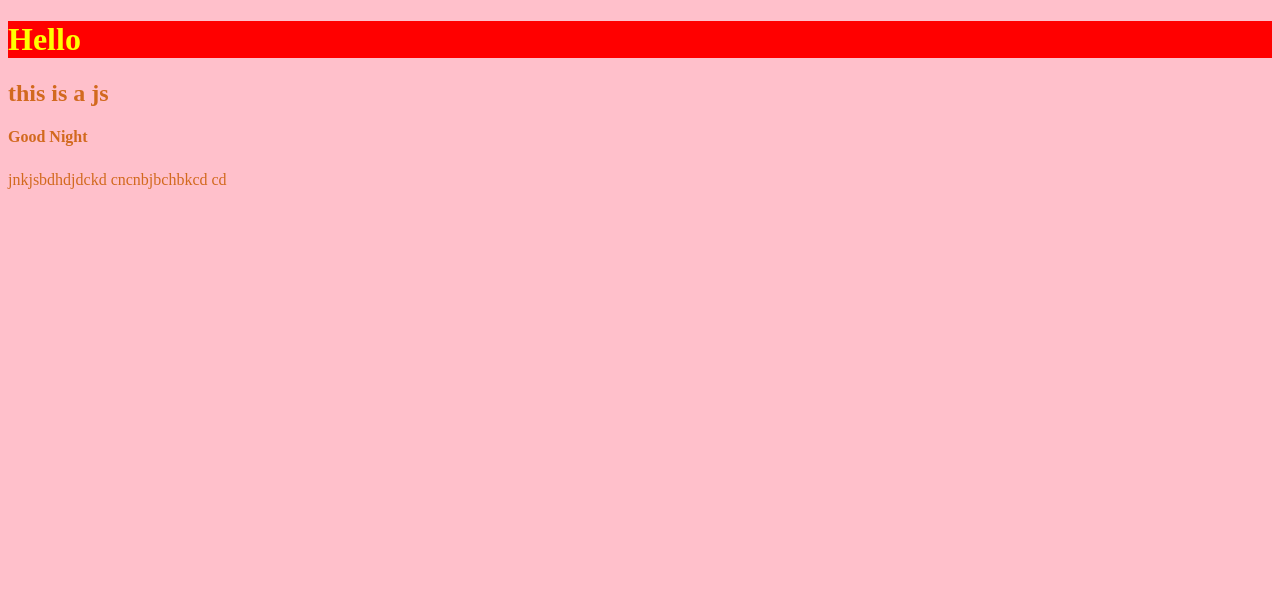
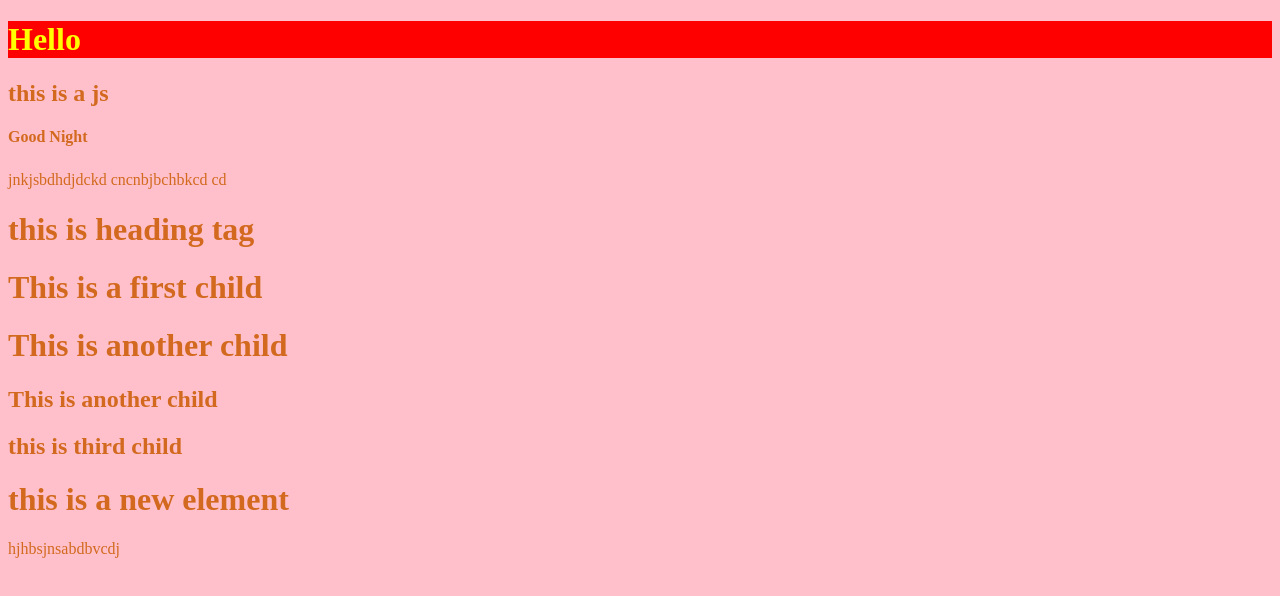
Before and after one commit to Nirmala-32/my_new_function, a plain HTML site: page selectors/index.html in a window 1280 px wide. Drawn offline with Linux system fonts and the light colour scheme.

Commit message:
dom traverse

```diff
--- a/selectors/index.html
+++ b/selectors/index.html
@@ -18,8 +18,17 @@ color:chocolate
     <h4 class="one"></h4>
     <h4 class="one"></h4>
     <h6 class="one" id="one"></h6>
-    <div id="div1"
-        <p>jnkjsbdhdjdckd cncnbjbchbkcd cd</p>
+    <div id="div1">
+        <p id="first">jnkjsbdhdjdckd cncnbjbchbkcd cd</p>
+    </div>
+    <div id="div2">
+        <h1>This is a first child</h1>
+        <h1>This is another child</h1>
+        <h2>This is another child</h2>
+        <h2>this is third child</h2>
+    </div>
+    <div>
+        <p>hjhbsjnsabdbvcdj</p>
     </div>
     <script src="./index.js"></script>
 </body>
--- a/selectors/index.js
+++ b/selectors/index.js
@@ -20,3 +20,31 @@ var g=document.querySelectorAll('h4')
 console.log(g)
 var h=document.querySelectorAll('.one')
 console.log(h)
+//dom traversing
+var div2=document.getElementById('div2')
+console.log(div2)
+var first=div2.firstElementChild
+console.log(first)
+var last=div2.lastElementChild
+console.log(last)
+var previous=div2.previousElementSibling
+console.log(previous)
+var next=div2.nextElementSibling
+console.log(next)
+var newelement=document.createElement('h1')
+newelement.textContent='this is a new element'
+newelement.setAttribute('id',newelement)
+newelement.setAttribute('class',newelement)
+div2.appendChild(newelement)
+console.log(newelement)
+var h1=document.createElement('h1')
+h1.textContent="this is heading tag"
+console.log(h1)
+var div1=document.getElementById('div1')
+div1.appendChild(h1)
+var p=div1.firstElementChild
+console.log(p)
+div1.insertBefore(h1,p)
+div1.appendChild(h1)
+var first1=document.getElementById('first')
+div1.replaceChild(h1,first)
```
